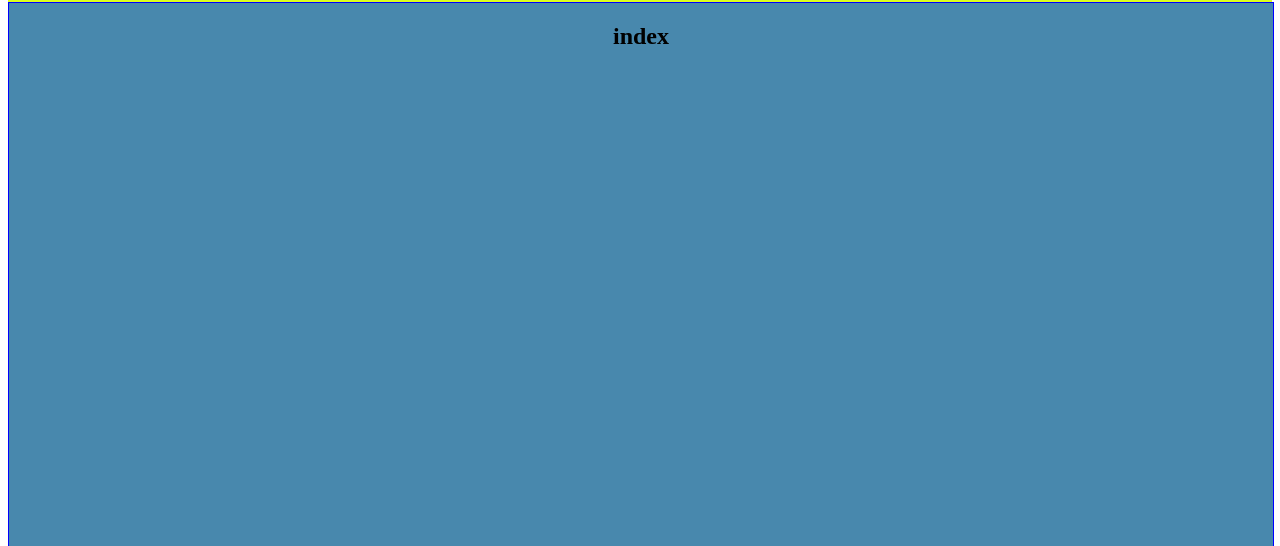
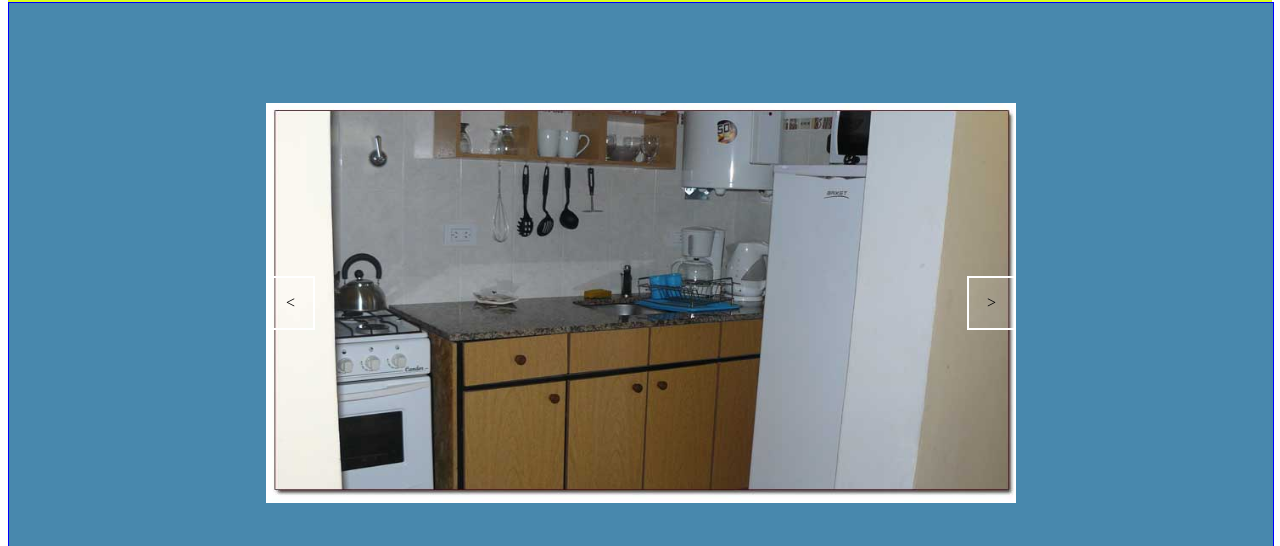
Before and after one commit to GuillermoFalivene/TrabajoIntegrador, a plain HTML site: page index.html in a window 1280 px wide. Shown: the part 254-800 px from the top of the page. Drawn offline with Linux system fonts and the light colour scheme.

Commit message:
cambios en index, se agrego script, modifi en css

```diff
--- a/index.html
+++ b/index.html
@@ -19,7 +19,23 @@
 
     </div>
     <div class="body">
-      <h2>index</h2>
+      <div class="formato">
+        <div class="caja">
+          <div class="contenido">
+
+            <div class="images">
+                <img src="imagenes/Cabana1a3_6.jpg" id="cabana">
+                <img src="imagenes/Cabana3a4_1.jpg" id="cabana">
+                <img src="imagenes/Cabana3a4_2.jpg" id="cabana">
+                <img src="imagenes/Cabana3a4_3.jpg" id="cabana">
+            </div>
+            <div onclick="boton_mover(-1)" class="boton left">
+                <p class="left"><</p>
+            </div>
+            <div onclick="boton_mover(1)" class="boton right">
+                <p class="right">></p>
+            </div>
+          </div>
     </div>
     <div class="footer">
       <div>
@@ -30,5 +46,6 @@
         Año lectivo 2024 <br>
       </div>
     </div>
+    <script src="script.js"></script>
   </body>
 </html>
--- /dev/null
+++ b/script.js
@@ -0,0 +1,19 @@
+var i;
+
+var indexValue=0;
+
+moverImg(indexValue);
+
+function boton_mover(e){moverImg(indexValue += e);}
+
+function moverImg(e){
+const img = document.querySelectorAll('#cabana');
+
+if(e > img.length){indexValue = 1}
+if(e<1){indexValue = img.length}
+
+for(i=0;i < img.length; i++){
+    img[i].style.display= "none";
+    }
+    img[indexValue-1].style.display= "block";
+}
--- a/tpIntegrador.css
+++ b/tpIntegrador.css
@@ -67,3 +67,39 @@
 .descripcion{
   border: 1px solid blue;
 }
+/*carrusel*/
+.caja{
+  box-sizing: border-box;
+  display: flex;
+    align-items: center;
+    justify-content: center;
+    height: 600px;
+    text-align: center;
+}
+.contenido{
+  height: 400px;
+  width: 750px;
+  overflow: hidden;
+  position: relative;
+}
+.contenido .images{
+  height: 100%;
+  width: 100%;
+}
+.images img{
+  height: 100%;
+  width: 100%;
+}
+.contenido .boton{
+  position: absolute;
+  top: 50%;
+  transform: translateY(-50%);
+  width: 45px;
+  /*height: 45px;*/
+  border: 2px solid white;
+  background: rgba(255, 255, 255,0.1);
+  cursor: pointer;
+}
+.contenido .right{
+  right: 0;
+}
```
